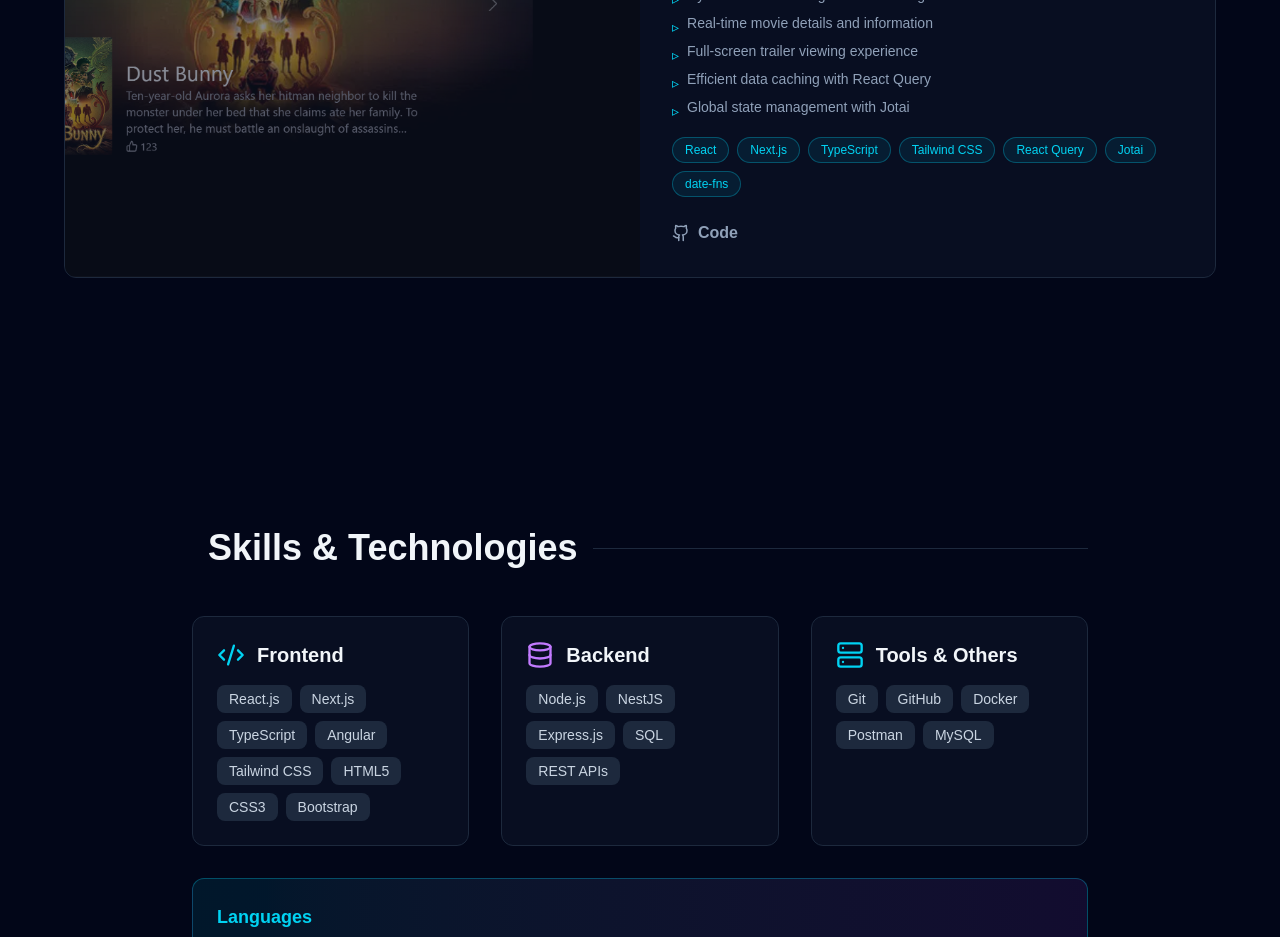
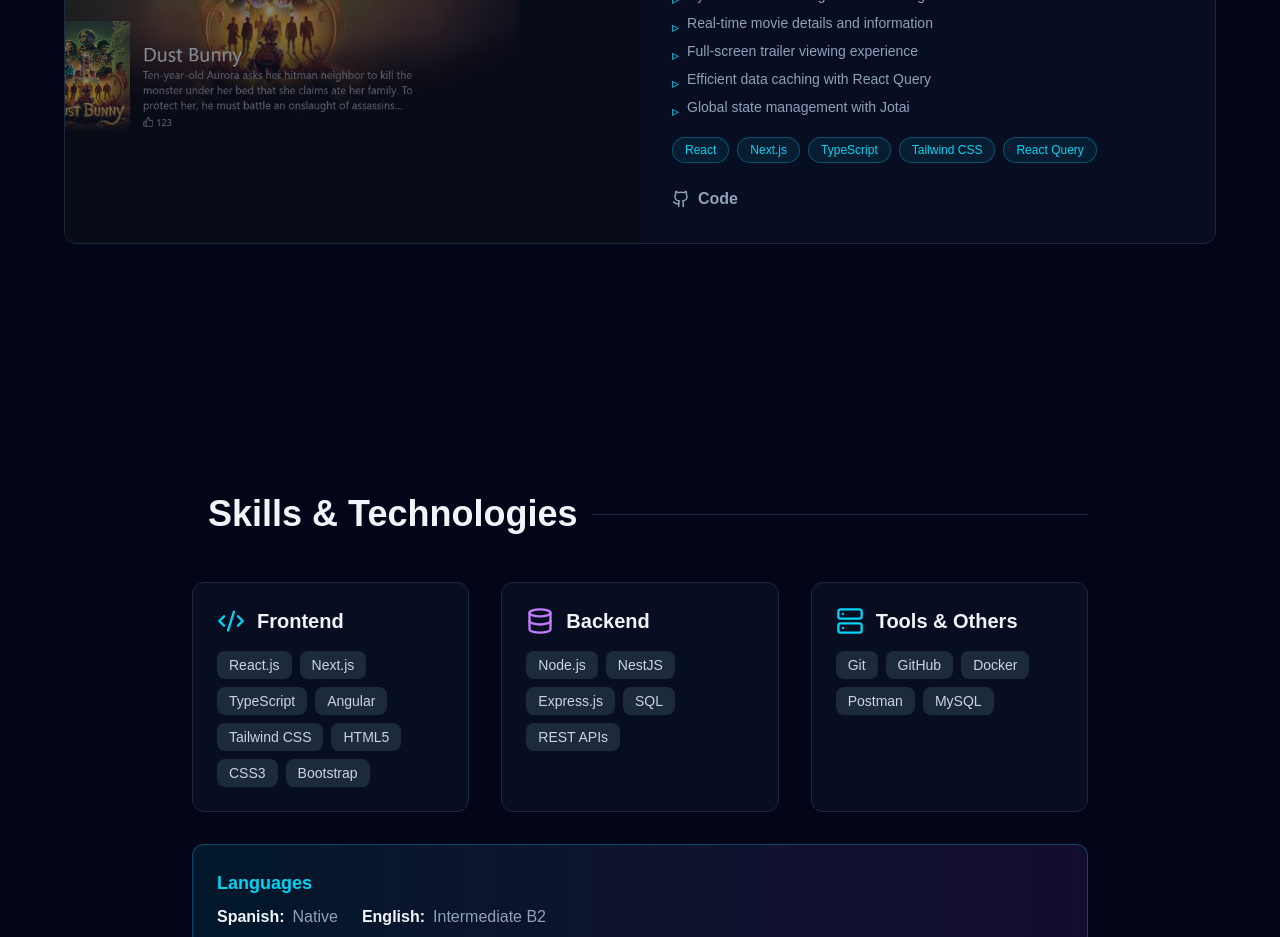
Before and after one commit to EdgarGT041/Portfolio, a Next.js app: page / in a window 1280 px wide. Shown: the part 3200-4137 px from the top of the page. Built offline with nearby package versions, Linux system fonts and the light colour scheme.

Commit message:
docs(content): update project details and tech stack

```diff
--- a/src/data/projects.ts
+++ b/src/data/projects.ts
@@ -18,7 +18,7 @@ export const projects = [
     title: 'Movie Web App',
     status: 'progress' as const,
     description: 'Responsive movie discovery web. Features dynamic data fetching to explore movie categories, real-time details, and full-screen trailers.',
-    tech: ['React', 'Next.js', 'TypeScript', 'Tailwind CSS', 'React Query', 'Jotai', 'date-fns'],
+    tech: ['React', 'Next.js', 'TypeScript', 'Tailwind CSS', 'React Query'],
     features: [
       'Dynamic data fetching for movie categories',
       'Real-time movie details and information',
```
